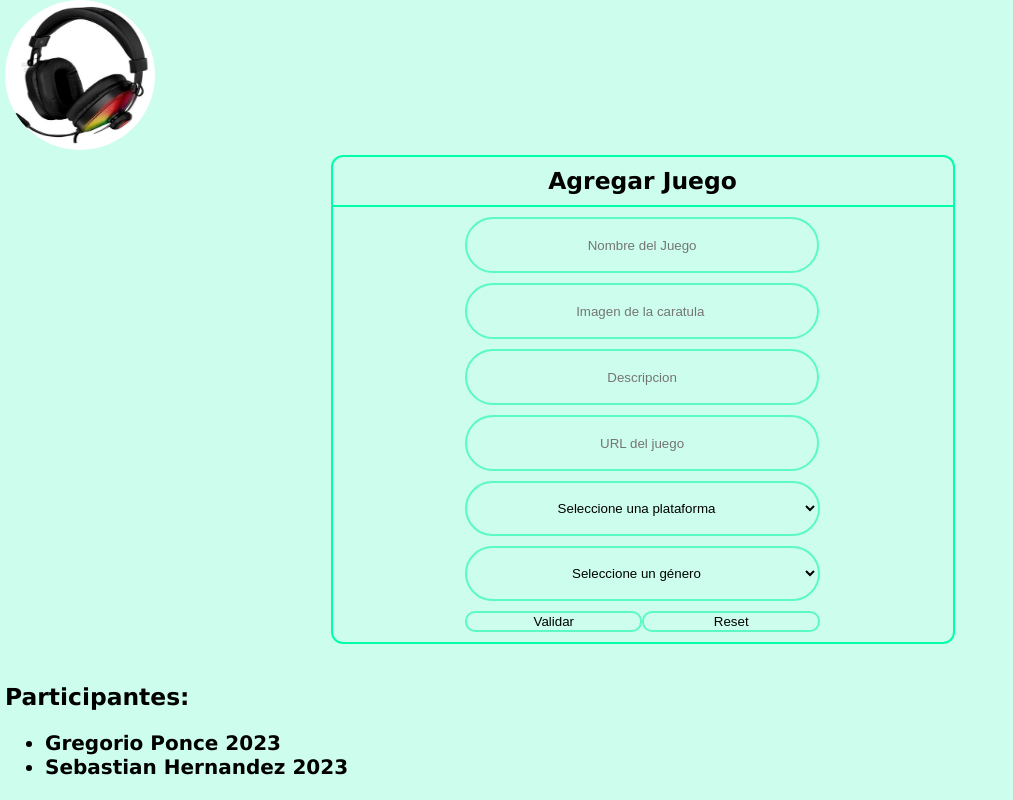
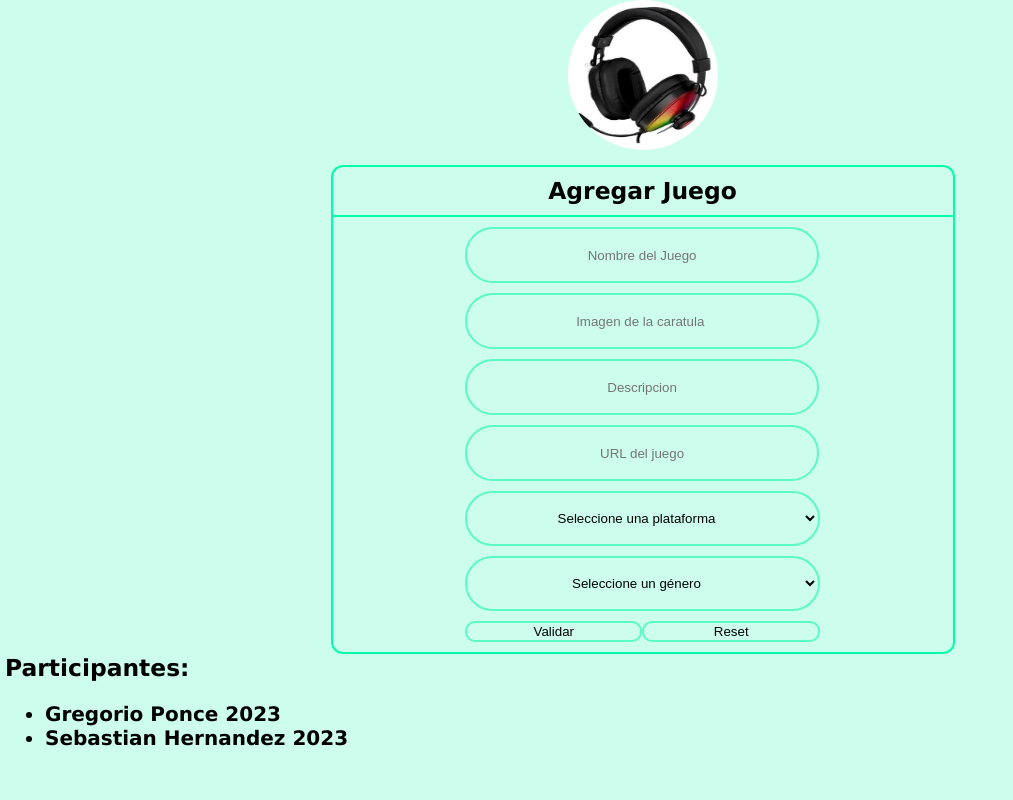
Before and after one commit to ImportFromCBastian/GamerPulse, a PHP site: page /altaJuego.php in a window 1280 px wide. Shown: the whole page, without its empty margins (0-1013 px from the left). Run offline with PHP 8.4, Linux system fonts and the light colour scheme.

Commit message:
polished

```diff
--- a/Entrega1/altaJuego.php
+++ b/Entrega1/altaJuego.php
@@ -40,7 +40,7 @@
               <option value="peleas">Peleas</option>
             </select>
           <span>
-            <input class="inputs" type='submit' value='Validar'>
+            <input class="inputs" type="submit" value="Validar">
             <input class="inputs" type="reset" value="Reset">
           </span>
         </form>
@@ -77,7 +77,7 @@
       </script>
 
     </div>
-
+    <div id="texto"> </div>
     <footer>
       <h3>Participantes:</h3>
       <ul>
--- a/Entrega1/estilos.css
+++ b/Entrega1/estilos.css
@@ -11,8 +11,6 @@ body{
 footer{
 
   width: 100%;
-  position: absolute;
-  bottom: 1px;
 
 }
 
@@ -50,12 +48,18 @@ h3{
   margin: 0;
 }
 
+header{
+  display: flex;
+  justify-content: center;
+  margin-bottom: 15px;
+}
 
 .logo{
   width: 150px;
   height: 150px;
   border-radius: 50%;
-  align-items: center;
+
+
 }
 
 .img_in_box{
```
Lines whose indentation alone changed are shown as unchanged.
